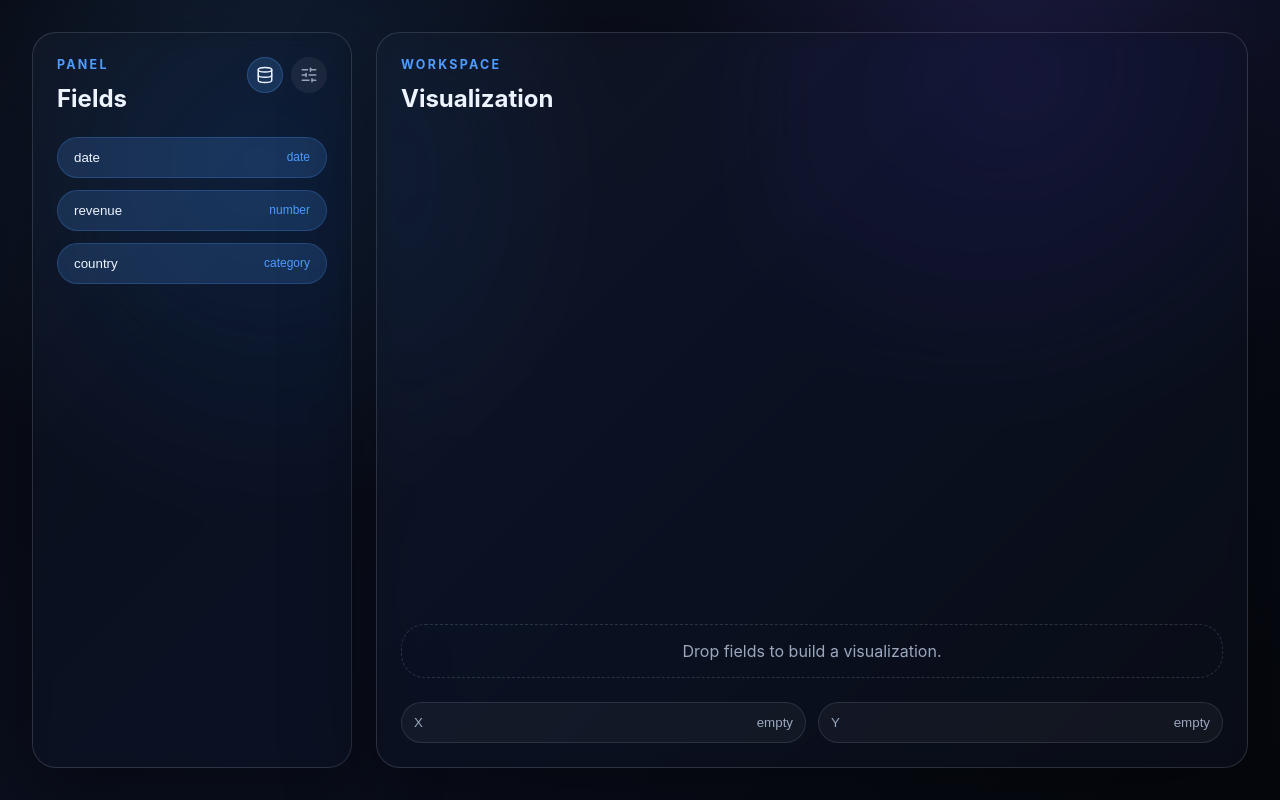
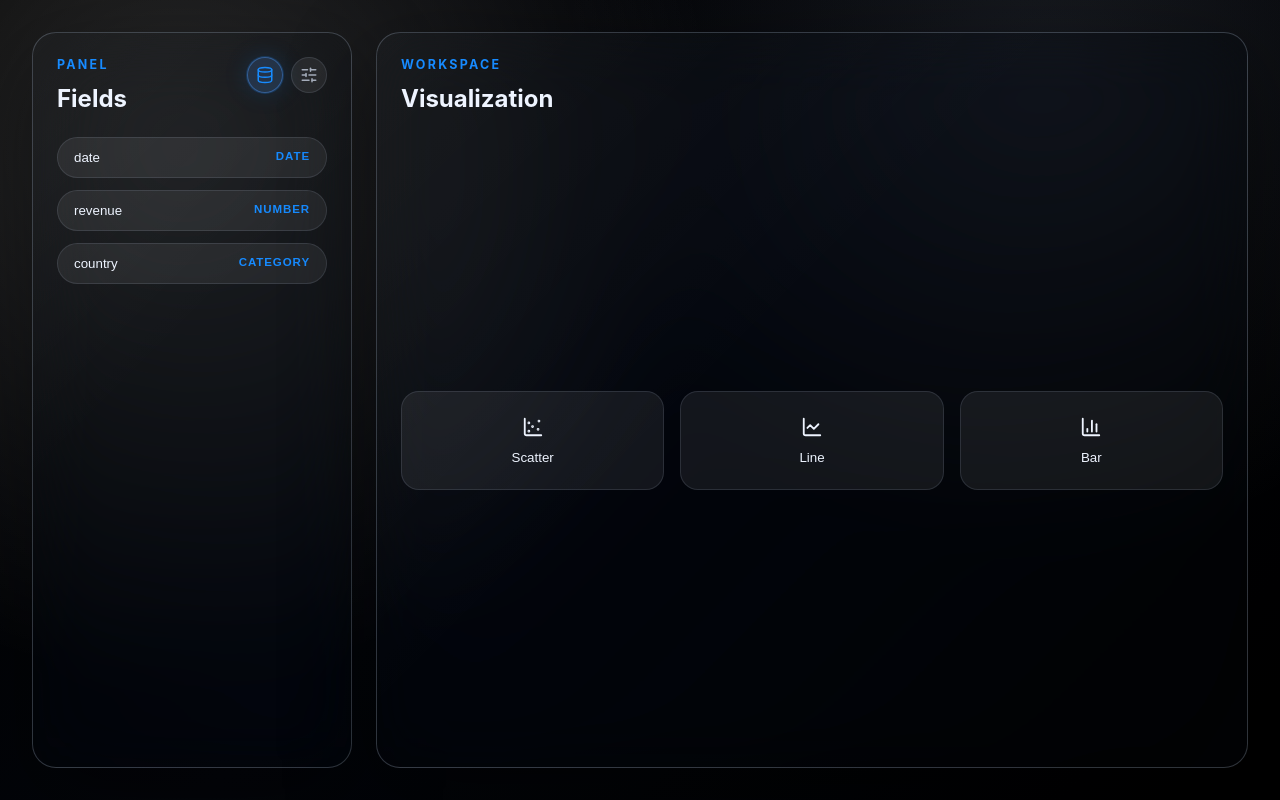
Before and after one commit to gabrieljonathanabebe/AXIS, a React (Vite) app: page / in a window 1280 px wide. Built offline with nearby package versions, Linux system fonts and the light colour scheme.

Commit message:
Refine AXIS workspace and design primitives

```diff
--- a/src/App.css
+++ b/src/App.css
@@ -6,19 +6,29 @@
   align-items: stretch;
   padding: var(--space-8);
   background:
-    radial-gradient(circle at 20% 20%, rgba(79, 156, 255, 0.18), transparent 30%),
-    radial-gradient(circle at 80% 10%, rgba(125, 92, 255, 0.14), transparent 28%),
-    linear-gradient(135deg, #070a12 0%, #0b1020 48%, #05070d 100%);
+    radial-gradient(circle at 14% 18%, var(--glow-primary), transparent 42%),
+    radial-gradient(circle at 82% 8%, var(--glow-secondary), transparent 38%),
+    linear-gradient(135deg,
+      var(--color-app-start) 0%,
+      var(--color-app-mid) 48%,
+      var(--color-app-end) 100%);
 }
 
 .glass {
   background:
-    linear-gradient(135deg, rgba(255, 255, 255, 0.02), transparent 44%),
-    rgba(16, 20, 30, 0.46);
-  border: 1px solid rgba(180, 200, 230, 0.18);
+    linear-gradient(135deg, var(--surface-glass-highlight), transparent 44%),
+    var(--surface-glass);
+  border: 1px solid var(--border-glass);
   border-radius: var(--radius-lg);
   box-shadow: var(--shadow-soft);
-  backdrop-filter: blur(8px) saturate(160%);
+  backdrop-filter: blur(32px) saturate(170%);
+}
+
+.widget {
+  color: var(--color-text);
+  background: var(--surface-widget);
+  border: 1px solid var(--border-subtle);
+  border-radius: var(--radius-md);
 }
 
 .panel {
@@ -29,7 +39,12 @@
 .workspace-panel {
   display: flex;
   flex-direction: column;
-  justify-content: space-between;
+}
+
+.workspace-panel .panel-content {
+  flex: 1;
+  display: flex;
+  min-height: 0;
 }
 
 .eyebrow {
@@ -66,22 +81,6 @@ h2 {
   gap: 8px;
 }
 
-.panel-action {
-  display: grid;
-  place-items: center;
-  width: 36px;
-  height: 36px;
-  color: var(--color-text-muted);
-  background: rgba(255, 255, 255, 0.06);
-  border: 1px solid transparent;
-  border-radius: 999px;
-}
-
-.panel-action-active {
-  color: var(--color-text);
-  background: var(--color-accent-soft);
-  border-color: rgba(79, 156, 255, 0.28);
-}
 
 .panel-content {
   color: var(--color-text-muted);
@@ -107,61 +106,113 @@ h2 {
   }
 }
 
+.control,
+.chip,
+.widget {
+  transition:
+    background var(--transition-fast),
+    border-color var(--transition-fast),
+    color var(--transition-fast),
+    transform var(--transition-fast);
+}
+
+.control:hover,
+.chip:hover,
+.widget:hover {
+  background: var(--surface-widget-hover);
+  border-color: var(--border-accent);
+  color: var(--color-interactive-hover);
+  cursor: pointer;
+}
+
+.control.is-active,
+.chip.is-active,
+.widget.is-active {
+  color: var(--color-accent);
+  background: var(--surface-active);
+  border-color: var(--border-accent);
+  box-shadow: var(--shadow-accent);
+}
+
+.control {
+  display: grid;
+  place-items: center;
+  width: 36px;
+  height: 36px;
+  color: var(--color-text-muted);
+  background: var(--surface-widget);
+  border: 1px solid var(--border-subtle);
+  border-radius: var(--radius-pill);
+}
+
+.chip {
+  color: var(--color-text);
+  background: var(--surface-widget);
+  border: 1px solid var(--border-subtle);
+  border-radius: var(--radius-pill);
+}
+
+.field-type {
+  color: var(--color-accent);
+  font-size: 0.72rem;
+  font-weight: 700;
+  letter-spacing: 0.08em;
+  text-transform: uppercase;
+}
+
 .field-chip {
   width: 100%;
+  display: flex;
+  justify-content: space-between;
+  gap: var(--space-3);
   padding: var(--space-3) var(--space-4);
-  color: var(--color-text);
-  background: var(--color-accent-soft);
-  border: 1px solid rgba(79, 156, 255, 0.24);
-  border-radius: 999px;
 }
 
 .chart-stage {
+  position: relative;
   flex: 1;
   display: grid;
   place-items: center;
   color: var(--color-text-muted);
-  border: 1px dashed rgba(148, 163, 184, 0.24);
+  border: 1px dashed var(--border-guide);
   border-radius: var(--radius-lg);
 }
 
-.encoding-zones {
-  display: grid;
-  grid-template-columns: repeat(2, 1fr);
-  gap: var(--space-3);
-  margin-top: var(--space-6);
+.chart-axis {
+  position: absolute;
+  color: var(--color-text-muted);
+  font-size: 0.8rem;
 }
 
-.drop-zone {
+.chart-axis strong {
+  color: var(--color-text);
+  font-weight: 600;
+}
+
+.x-axis {
+  right: var(--space-6);
+  bottom: var(--space-6);
+  left: var(--space-8);
   display: flex;
   justify-content: space-between;
-  gap: var(--space-3);
-  padding: var(--space-3);
-  color: var(--color-text-muted);
-  background: rgba(255, 255, 255, 0.04);
-  border: 1px solid rgba(148, 163, 184, 0.18);
-  border-radius: 999px;
+  padding-top: var(--space-3);
+  border-top: 1px solid var(--border-axis);
+}
+
+.y-axis {
+  top: var(--space-6);
+  bottom: var(--space-8);
+  left: var(--space-6);
+  display: flex;
+  flex-direction: column;
+  justify-content: space-between;
+  padding-right: var(--space-3);
+  border-right: 1px solid var(--border-axis);
 }
 
 .field-list {
   display: grid;
   gap: var(--space-3);
-}
-
-.field-chip {
-  display: flex;
-  justify-content: space-between;
-  gap: var(--space-3);
-}
-
-.field-chip-active {
-  border-color: rgba(79, 156, 255, 0.6);
-  background: rgba(79, 156, 255, 0.28);
-}
-
-.field-type {
-  color: var(--color-accent);
-  font-size: 0.75rem;
 }
 
 .settings-summary {
@@ -179,3 +230,18 @@ h2 {
   color: var(--color-text);
   font-weight: 600;
 }
+
+.chart-type-picker {
+  display: grid;
+  grid-template-columns: repeat(3, minmax(120px, 1fr));
+  gap: var(--space-4);
+  width: 100%;
+  margin: auto 0;
+}
+
+.chart-type-picker button {
+  display: grid;
+  place-items: center;
+  gap: var(--space-3);
+  padding: var(--space-6);
+}
--- a/src/App.tsx
+++ b/src/App.tsx
@@ -1,4 +1,10 @@
-import { Database, SlidersHorizontal } from 'lucide-react'
+import {
+  ChartColumn,
+  ChartLine,
+  ChartScatter,
+  Database,
+  SlidersHorizontal
+} from "lucide-react"
 import { useState } from 'react'
 import Panel from './components/Panel'
 import './App.css'
@@ -19,10 +25,8 @@ type ChartEncoding = {
   y?: DataField
 }
 
-type EncodingChannel = "x" | "y"
-
 type ChartConfig = {
-  type: ChartType
+  type?: ChartType
   encoding: ChartEncoding
 }
 
@@ -37,24 +41,17 @@ function App() {
     useState<ActiveSidePanel>('data')
 
   const [chartConfig, setChartConfig] = useState<ChartConfig>({
-    type: "scatter",
     encoding: {}
   })
 
-  const [selectedField, setSelectedField] = useState<DataField | null>(null)
-
-  function assignSelectedField(channel: EncodingChannel) {
-    if (!selectedField) {
-      return
-    }
+  function selectChartType(type: ChartType) {
     setChartConfig((currentConfig) => ({
       ...currentConfig,
-      encoding: {
-        ...currentConfig.encoding,
-        [channel]: selectedField,
-      },
+      type,
     }))
   }
+
+  const [selectedField, setSelectedField] = useState<DataField | null>(null)
 
   const isDataPanel = activeSidePanel === 'data'
   const sidePanelTitle = isDataPanel ? 'Fields' : 'Chart'
@@ -69,7 +66,7 @@ function App() {
         actions={
           <>
             <button
-              className={`panel-action ${isDataPanel ? 'panel-action-active' : ''}`}
+              className={`control panel-action ${isDataPanel ? 'is-active' : ''}`}
               type="button"
               aria-label="Show data fields"
               onClick={() => setActiveSidePanel('data')}
@@ -78,7 +75,7 @@ function App() {
             </button>
 
             <button
-              className={`panel-action ${!isDataPanel ? 'panel-action-active' : ''}`}
+              className={`control panel-action ${!isDataPanel ? 'is-active' : ''}`}
               type="button"
               aria-label="Show chart settings"
               onClick={() => setActiveSidePanel('settings')}
@@ -92,9 +89,7 @@ function App() {
           <div className="field-list">
             {sampleFields.map((field) => (
               <button
-                className={`field-chip ${selectedField?.name === field.name
-                  ? "field-chip-active"
-                  : ""
+                className={`chip field-chip ${selectedField?.name === field.name ? 'is-active' : ''
                   }`}
                 type='button'
                 key={field.name}
@@ -124,28 +119,37 @@ function App() {
       </Panel>
 
       <Panel eyebrow="Workspace" title="Visualization" className="workspace-panel">
-        <div className="chart-stage">
-          <p>Drop fields to build a visualization.</p>
-        </div>
-        <div className="encoding-zones">
-          <button
-            className="drop-zone"
-            type="button"
-            onClick={() => assignSelectedField("x")}
-          >
-            <span>X</span>
-            <span>{chartConfig.encoding.x?.name ?? 'empty'}</span>
-          </button>
+        {chartConfig.type ? (
+          <div className="chart-stage">
+            <div className="chart-empty-state">
+              <p>Drag fields onto chart axes.</p>
+            </div>
+            <div className="chart-axis x-axis">
+              <span>X</span>
+              <strong>{chartConfig.encoding.x?.name ?? 'empty'}</strong>
+            </div>
+            <div className="chart-axis y-axis">
+              <span>Y</span>
+              <strong>{chartConfig.encoding.y?.name ?? 'empty'}</strong>
+            </div>
+          </div>
+        ) : (
+          <div className="chart-type-picker">
+            <button className="widget" type="button" onClick={() => selectChartType("scatter")}>
+              <ChartScatter size={22} />
+              <span>Scatter</span>
+            </button>
+            <button className="widget" type="button" onClick={() => selectChartType("line")}>
+              <ChartLine size={22} />
+              <span>Line</span>
+            </button>
+            <button className="widget" type="button" onClick={() => selectChartType("bar")}>
+              <ChartColumn size={22} />
+              <span>Bar</span>
+            </button>
+          </div>
+        )}
 
-          <button
-            className="drop-zone"
-            type="button"
-            onClick={() => assignSelectedField("y")}
-          >
-            <span>Y</span>
-            <span>{chartConfig.encoding.y?.name ?? 'empty'}</span>
-          </button>
-        </div>
       </Panel>
     </main>
   )
--- a/src/index.css
+++ b/src/index.css
@@ -1,12 +1,41 @@
 :root {
-  --color-background: #070a12;
-  --color-surface: rgba(16, 20, 30, 0.68);
-  --color-surface-strong: rgba(13, 17, 25, 0.82);
-  --color-border: rgba(148, 163, 184, 0.18);
+  --color-background: #000000;
+
+  --color-app-start: #000000;
+  --color-app-mid: #03050a;
+  --color-app-end: #000000;
+
+  --surface-glass: rgba(5, 8, 14, 0.28);
+  --surface-glass-highlight: rgba(255, 255, 255, 0.035);
+  --surface-widget: rgba(255, 255, 255, 0.07);
+  --surface-widget-hover: rgba(255, 255, 255, 0.09);
+  --surface-active: rgba(79, 156, 255, 0.18);
+  --surface-disabled: rgba(255, 255, 255, 0.025);
+
+  --border-subtle: rgba(148, 163, 184, 0.18);
+  --border-accent: rgba(79, 156, 255, 0.42);
+
+  --rim-light: rgba(255, 255, 255, 0.18);
+  --rim-accent: rgba(79, 156, 255, 0.28);
+
+  --border-glass: rgba(210, 226, 255, 0.22);
+  --border-guide: rgba(148, 163, 184, 0.24);
+  --border-axis: rgba(148, 163, 184, 0.28);
+
+  --glow-primary: rgba(255, 255, 255, 0.16);
+  --glow-secondary: rgba(166, 175, 187, 0.12);
+
+  --shadow-accent: 0 0 0 1px rgba(23, 139, 255, 0.22), 0 0 24px rgba(23, 139, 255, 0.18);
+
+  --transition-fast: 160ms ease;
+
+  --radius-md: 18px;
+  --radius-pill: 999px;
 
   --color-text: #eef4ff;
-  --color-text-muted: #9aa7bd;
-  --color-accent: #4f9cff;
+  --color-text-muted: #a7afbd;
+  --color-accent: #178bff;
+  --color-interactive-hover: #178bff;
   --color-accent-soft: rgba(79, 156, 255, 0.18);
 
   --space-3: 12px;
```
